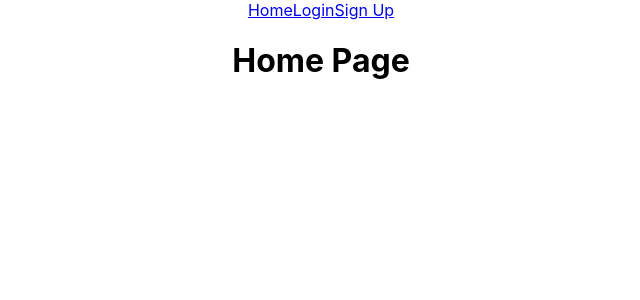
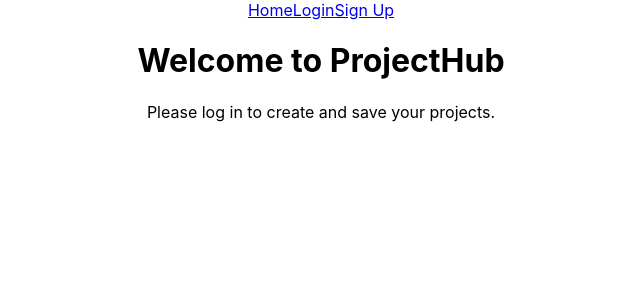
Before and after one commit to Hanna-N9/project_management_tool, a React (Create React App) app in the folder client/: page / in a window 1280 px wide. Shown: the top 300 px of the page, without its empty margins (319-959 px from the left). Built offline with nearby package versions, Linux system fonts and the light colour scheme.

Commit message:
Add few details

```diff
--- a/client/src/components/Homepage.js
+++ b/client/src/components/Homepage.js
@@ -1,3 +1,18 @@
+import { useAuth } from "./AuthContext";
+
 export default function HomePage() {
-  return <h1>Home Page</h1>;
+  const { isAuthenticated } = useAuth();
+
+  return (
+    <div className="main-conten">
+      <h1>Welcome to ProjectHub</h1>
+      {isAuthenticated ? (
+        <p>
+          Please click on the navigation bar to create and save your projects!
+        </p>
+      ) : (
+        <p>Please log in to create and save your projects.</p>
+      )}
+    </div>
+  );
 }
```
